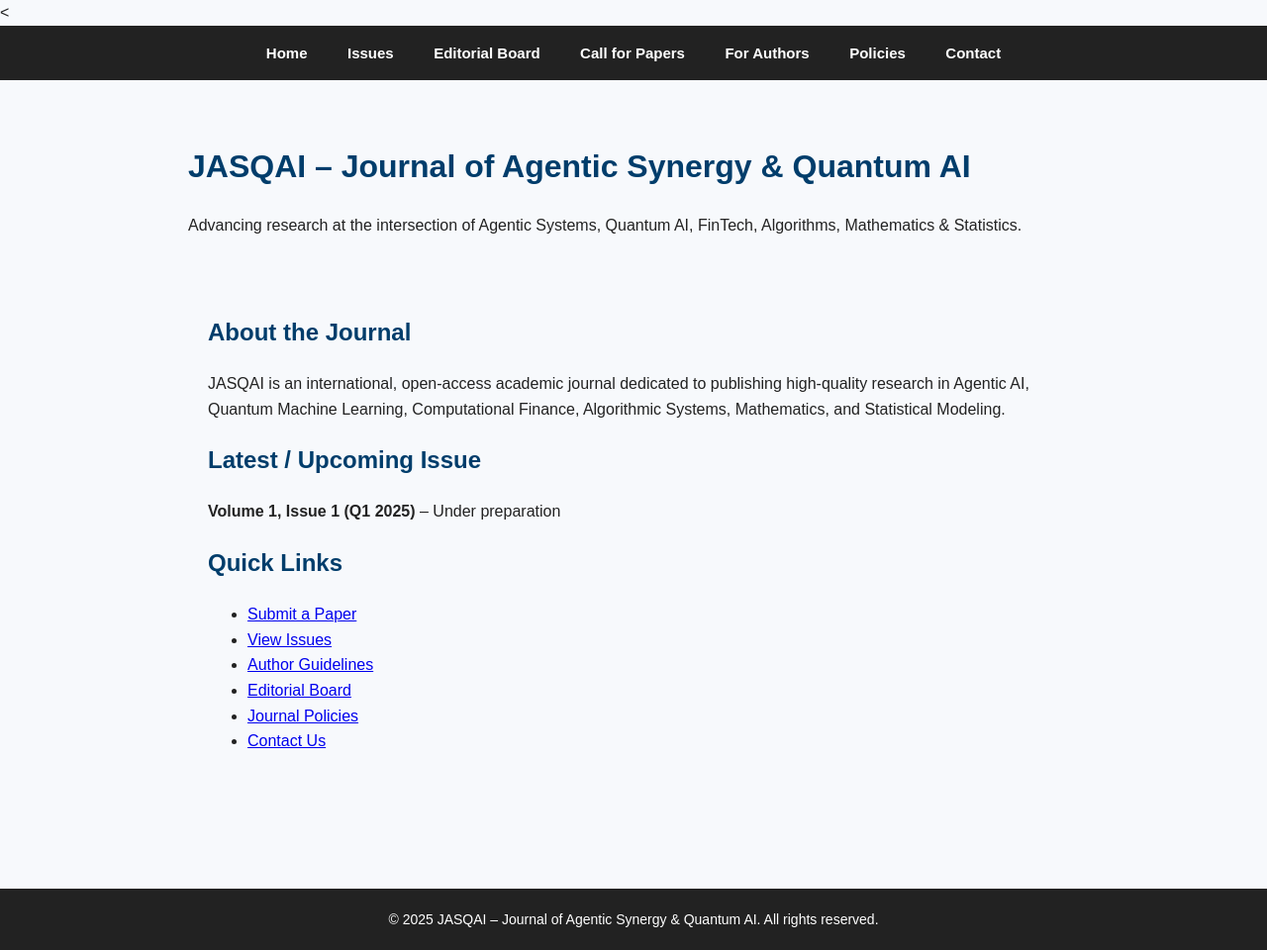
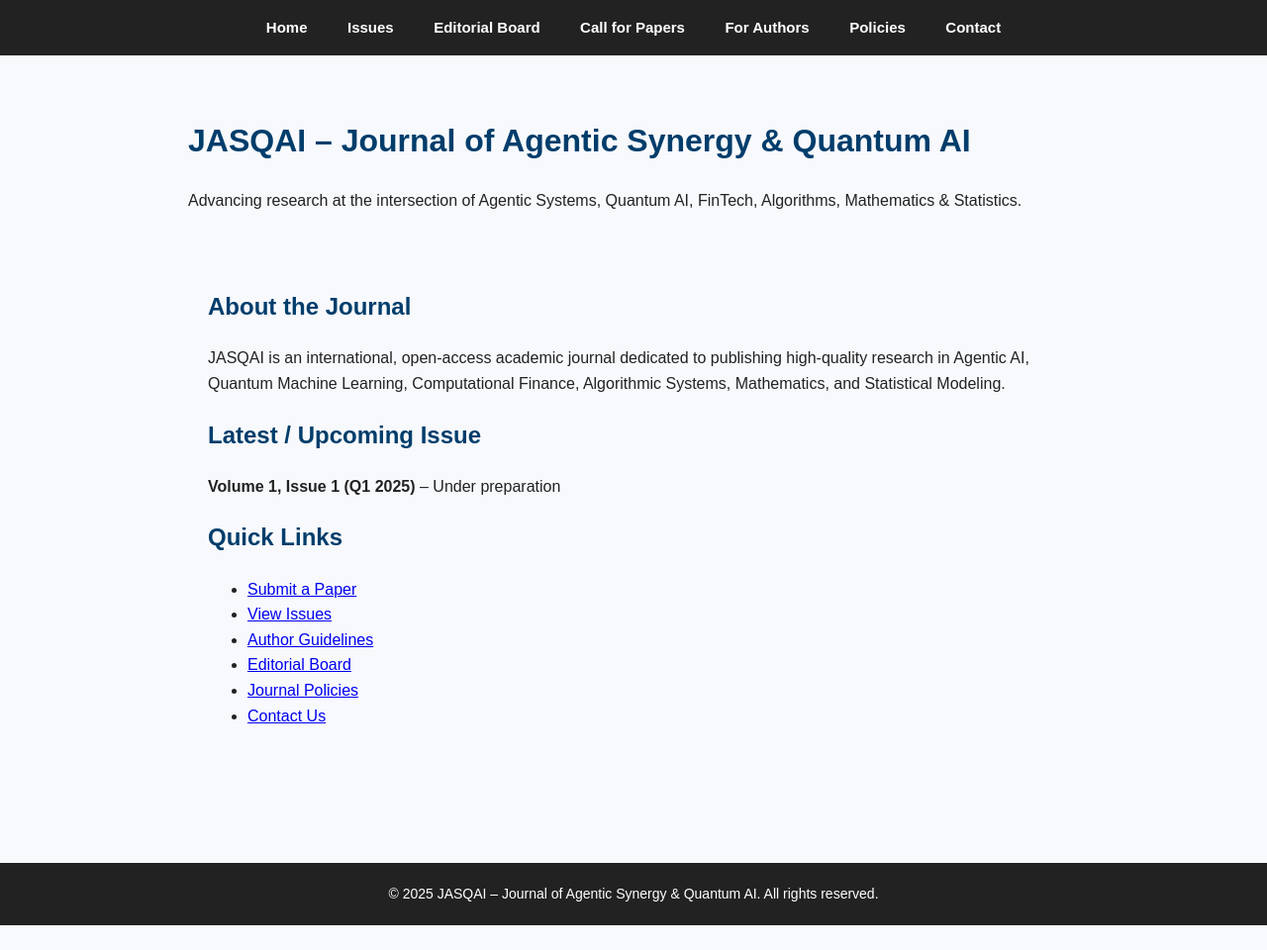
Before and after one commit to zulfiqaralimir/jasqai.github.io, a Jekyll site: the page built from index.html, in a window 1280 px wide. Shown: the whole page at 99% size. Built offline with Jekyll 4.4.1, drawn with Linux system fonts in a browser that asks for light colours; after the commit the page ends 935 px from its top, so only the background shows below that.

Commit message:
Update header.html

```diff
--- a/_includes/header.html
+++ b/_includes/header.html
@@ -1,5 +1,5 @@
-<<div class="navbar">
-  <a href="/">Home</a>
+<div class="navbar">
+  <a href="/jasqai.github.io/">Home</a>
   <a href="/jasqai.github.io/issues/">Issues</a>
   <a href="/jasqai.github.io/editorial-board/">Editorial Board</a>
   <a href="/jasqai.github.io/cfp/">Call for Papers</a>
```
